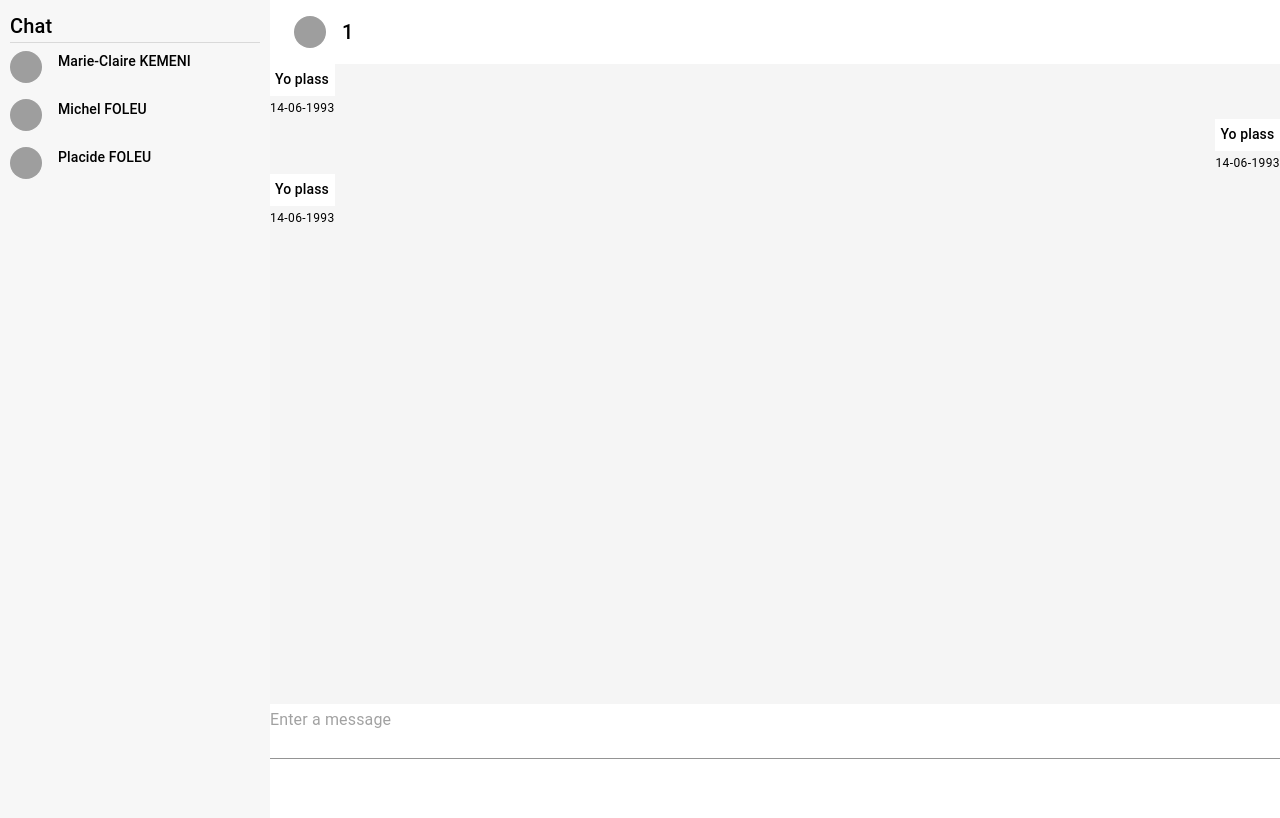
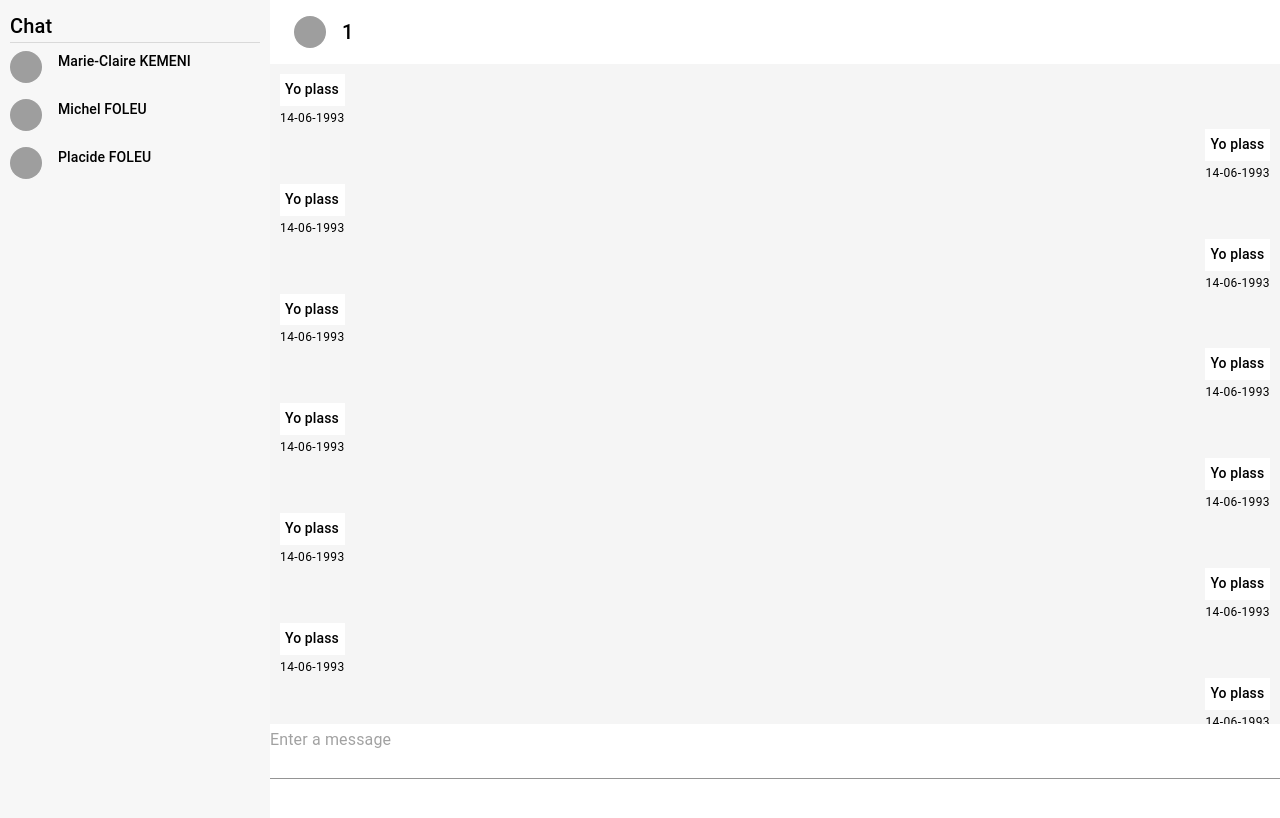
Before and after one commit to rigole/237-Chat, a React (Create React App) app in the folder frontend/: page /1/1 in a window 1280 px wide. Built offline with nearby package versions, Linux system fonts and the light colour scheme; grey boxes are pictures that could not be loaded.

Commit message:
MessageCard Setting  and rendering message in flex-start and flex-end

```diff
--- a/frontend/src/components/ChatScreen.js
+++ b/frontend/src/components/ChatScreen.js
@@ -25,7 +25,21 @@ const ChatScreen = () => {
                     <Typography variant="h6" color="black">{name}</Typography>
                 </Toolbar>
             </AppBar>
-            <Box backgroundColor="#f5f5f5" height="80vh">
+            <Box backgroundColor="#f5f5f5" height="80vh" padding="10px" sx={{overflowY:"auto"}}>
+                <MessageCard text="Yo plass" date="14-06-1993" direction="start"/>
+                <MessageCard text="Yo plass" date="14-06-1993" direction="end"/>
+                <MessageCard text="Yo plass" date="14-06-1993" direction="start"/>
+                <MessageCard text="Yo plass" date="14-06-1993" direction="end"/>
+                <MessageCard text="Yo plass" date="14-06-1993" direction="start"/>
+                <MessageCard text="Yo plass" date="14-06-1993" direction="end"/>
+                <MessageCard text="Yo plass" date="14-06-1993" direction="start"/>
+                <MessageCard text="Yo plass" date="14-06-1993" direction="end"/>
+                <MessageCard text="Yo plass" date="14-06-1993" direction="start"/>
+                <MessageCard text="Yo plass" date="14-06-1993" direction="end"/>
+                <MessageCard text="Yo plass" date="14-06-1993" direction="start"/>
+                <MessageCard text="Yo plass" date="14-06-1993" direction="end"/>
+                <MessageCard text="Yo plass" date="14-06-1993" direction="start"/>
+                <MessageCard text="Yo plass" date="14-06-1993" direction="end"/>
                 <MessageCard text="Yo plass" date="14-06-1993" direction="start"/>
                 <MessageCard text="Yo plass" date="14-06-1993" direction="end"/>
                 <MessageCard text="Yo plass" date="14-06-1993" direction="start"/>
```
